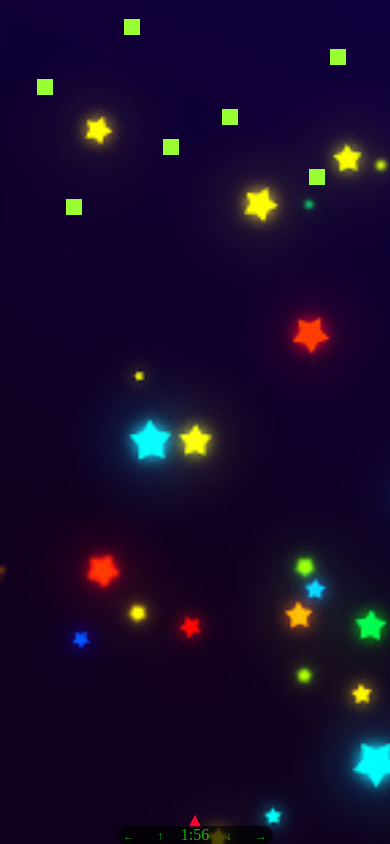
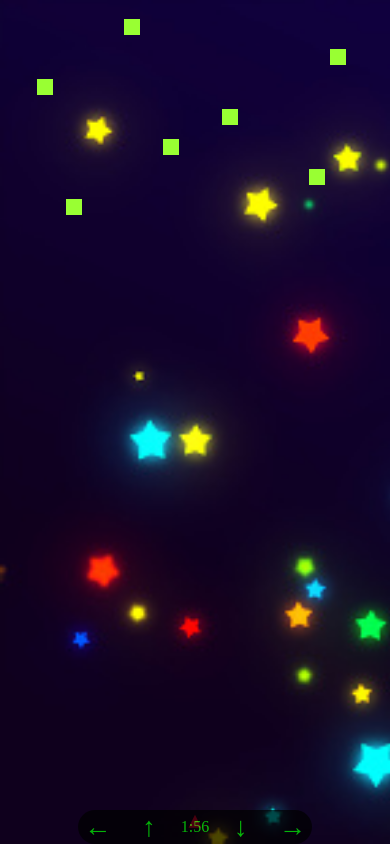
Before and after one commit to codnik13/Simple-Browser-Game-JS-HTML-CSS, a plain HTML site: page index.html in a window 390 px wide. Drawn offline with Linux system fonts and the light colour scheme.

Commit message:
Update game2.css

```diff
--- a/game2.css
+++ b/game2.css
@@ -53,3 +53,13 @@ p{
 .hide{
   display: none;
 }
+@media only screen and (max-width: 600px){
+  #button{
+    min-width: 60vw;
+    left: 20vw;
+  }
+  button{
+    min-width: 7vw;
+    font-size: 7vw;
+  }
+}
```
